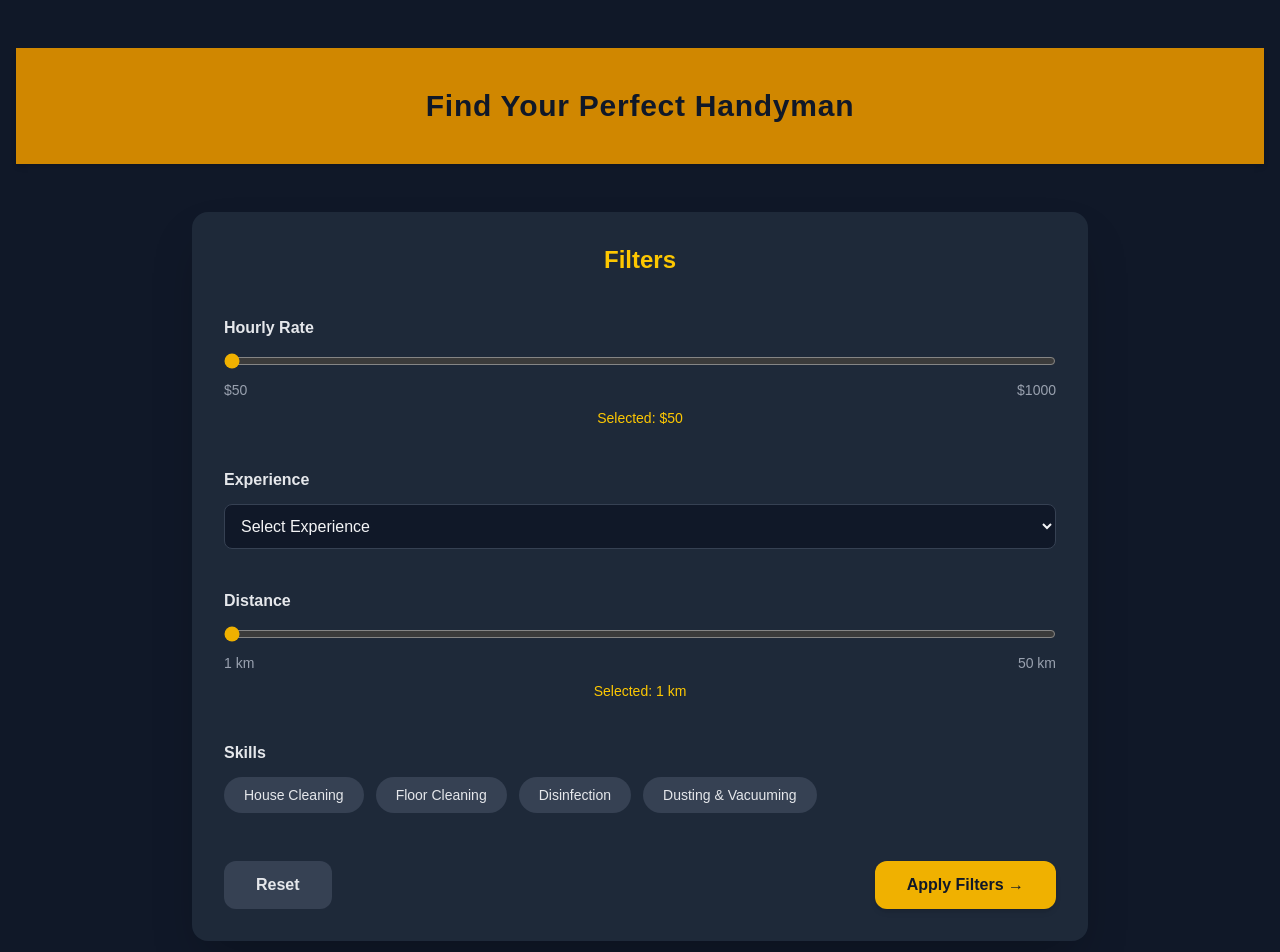
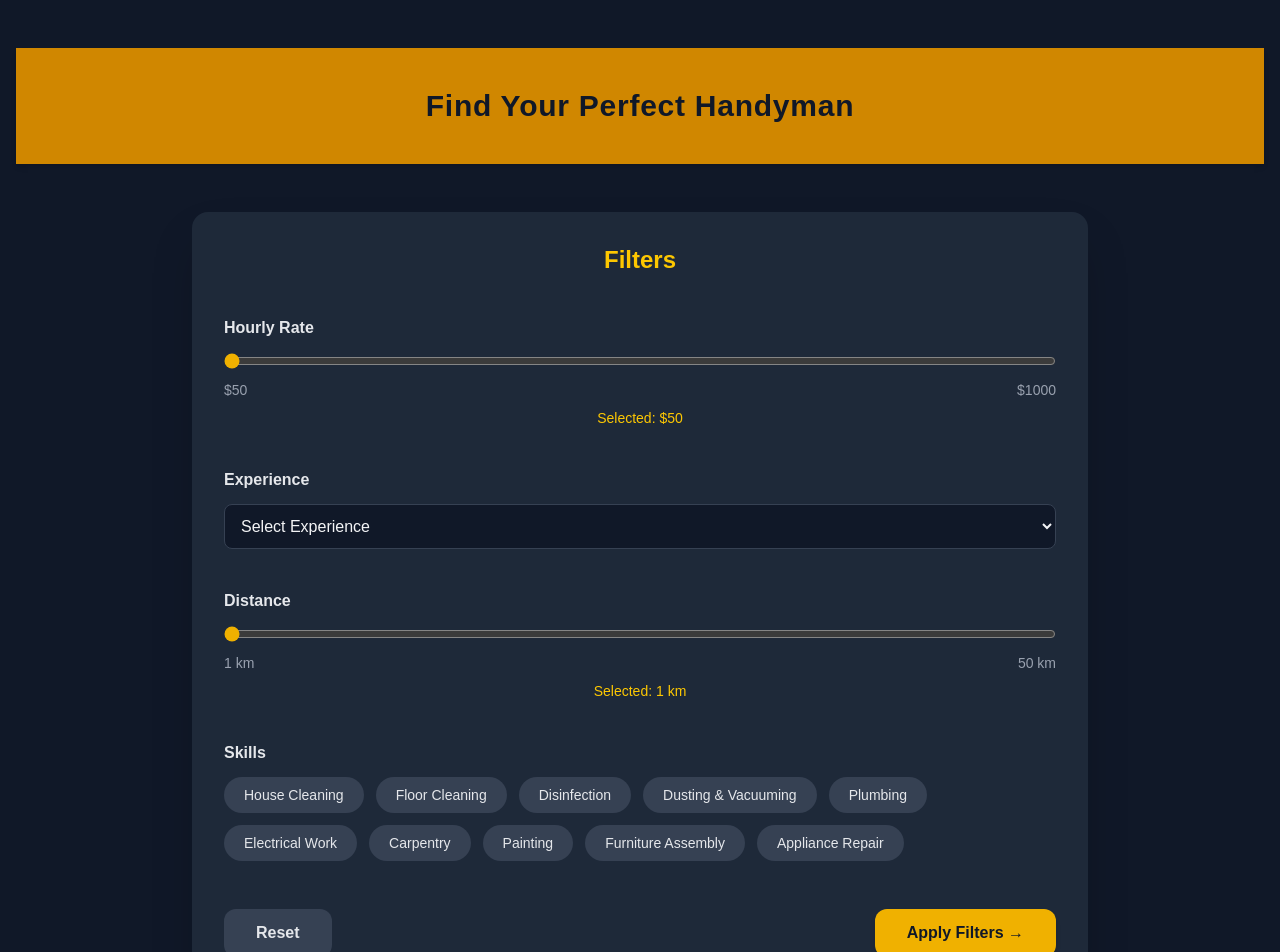
Before and after one commit to Maninder05/handyman_website, a Next.js app in the folder frontend/: page /filter in a window 1280 px wide. Shown: the top 952 px of the page. Built offline with nearby package versions, Linux system fonts and the light colour scheme.

Commit message:
Update page.tsx

```diff
--- a/frontend/app/filter/page.tsx
+++ b/frontend/app/filter/page.tsx
@@ -12,12 +12,31 @@ export default function FilterPage() {
     "Floor Cleaning",
     "Disinfection",
     "Dusting & Vacuuming",
+    "Plumbing",
+    "Electrical Work",
+    "Carpentry",
+    "Painting",
+    "Furniture Assembly",
+    "Appliance Repair",
   ];
 
   const toggleSkill = (skill: string) => {
     setSkills((prev) =>
       prev.includes(skill) ? prev.filter((s) => s !== skill) : [...prev, skill]
     );
+  };
+
+  const applyFilters = () => {
+    const filters = {
+      rate,
+      distance,
+      experience,
+      skills,
+    };
+    console.log("✅ Applied Filters:", filters);
+
+    // 👉 You can replace console.log with API call or state update
+    // axios.post("/api/filters", filters).then(...)
   };
 
   return (
@@ -71,6 +90,7 @@ export default function FilterPage() {
             <option value="1">1+ Years</option>
             <option value="3">3+ Years</option>
             <option value="5">5+ Years</option>
+            <option value="10">10+ Years</option>
           </select>
         </div>
 
@@ -131,7 +151,10 @@ export default function FilterPage() {
           >
             Reset
           </button>
-          <button className="px-8 py-3 bg-yellow-500 text-gray-900 rounded-xl font-semibold shadow-md hover:bg-yellow-400 transition">
+          <button
+            onClick={applyFilters}
+            className="px-8 py-3 bg-yellow-500 text-gray-900 rounded-xl font-semibold shadow-md hover:bg-yellow-400 transition"
+          >
             Apply Filters →
           </button>
         </div>
```
